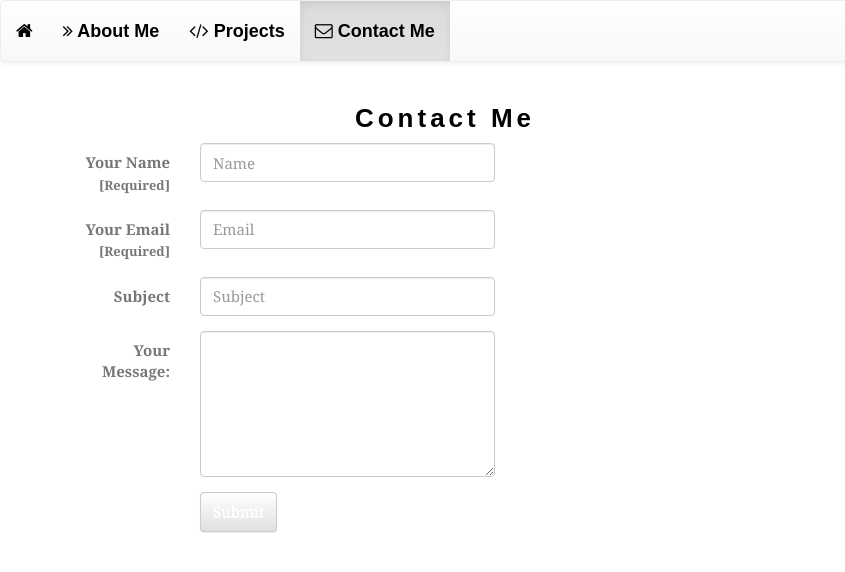
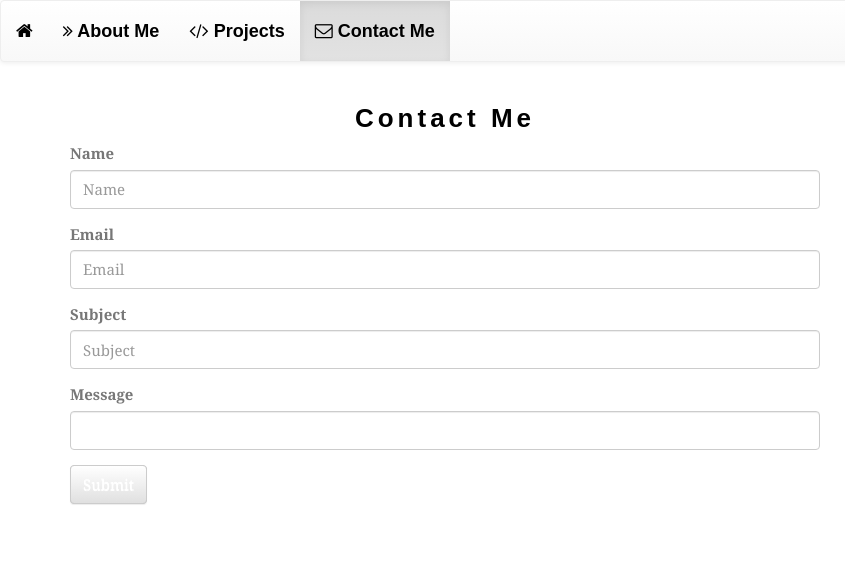
Before and after one commit to blanegraff/assignTwo, a plain HTML site: page contact-me.html in a window 1280 px wide. Shown: the full height of the page, 0-845 px from the left. Drawn offline with Linux system fonts and the light colour scheme; a web font is replaced by a local one.

Commit message:
Added files via upload
Form field changes

```diff
--- a/contact-me.html
+++ b/contact-me.html
@@ -44,38 +44,24 @@
                   <div class="col-sm-8">
                         <h3>Contact Me</h3>
                         <!--Contact Form Begins-->
-                        <form class="form-horizontal">
-                              <fieldset>
+                        <form action="index.html" method="post">
                               <div class="form-group">
-                                          <label for="name" class="col-lg-2 control-label" required>Your Name <small>[Required]</small></label>
-                                          <div class="col-lg-5">
-                                                <input type="text" class="form-control" id="Name" placeholder="Name" required>
-                                          </div>
+                                    <label for="name">Name</label>
+                                    <input type="text" class="form-control" id="name" placeholder="Name">
                               </div>
                               <div class="form-group">
-                                          <label for="inputEmail" class="col-lg-2 control-label" required>Your Email <small>[Required]</small></label>
-                                          <div class="col-lg-5">
-                                                <input type="email" class="form-control" id="email" placeholder="Email" required>
-                                          </div>
+                                    <label for="email">Email</label>
+                                    <input type="email" class="form-control" id="email" placeholder="Email">
                               </div>
                               <div class="form-group">
-                                          <label for="subject" class="col-lg-2 control-label">Subject</label>
-                                          <div class="col-lg-5">
+                                    <label for="subject">Subject</label>
                                     <input type="text" class="form-control" id="subject" placeholder="Subject">
                               </div>
+                              <div class="form-group">
+                                    <label for="message">Message</label>
+                                    <input type="text" class="form-control" id="message">
                               </div>
-                                    <div class="form-group">
-                                          <label for="message" class="col-lg-2 control-label">Your Message:</label>
-                                          <div class="col-lg-5">
-                                                <textarea class="form-control" rows="6" id="message"></textarea>
-                                          </div>
-                                    </div>
-                                    <div class="form-group">
-                                          <div class="col-lg-8 col-lg-offset-2">
-                                                <button id="submitButton" type="submit" class="btn btn-default">Submit</button>
-                                          </div>
-                                    </div>
-                              </fieldset>
+                              <button type="submit" class="btn btn-default">Submit</button>
                         </form>
                   </div>
                   <div class="col-sm-4">
```
Lines whose indentation alone changed are shown as unchanged.
